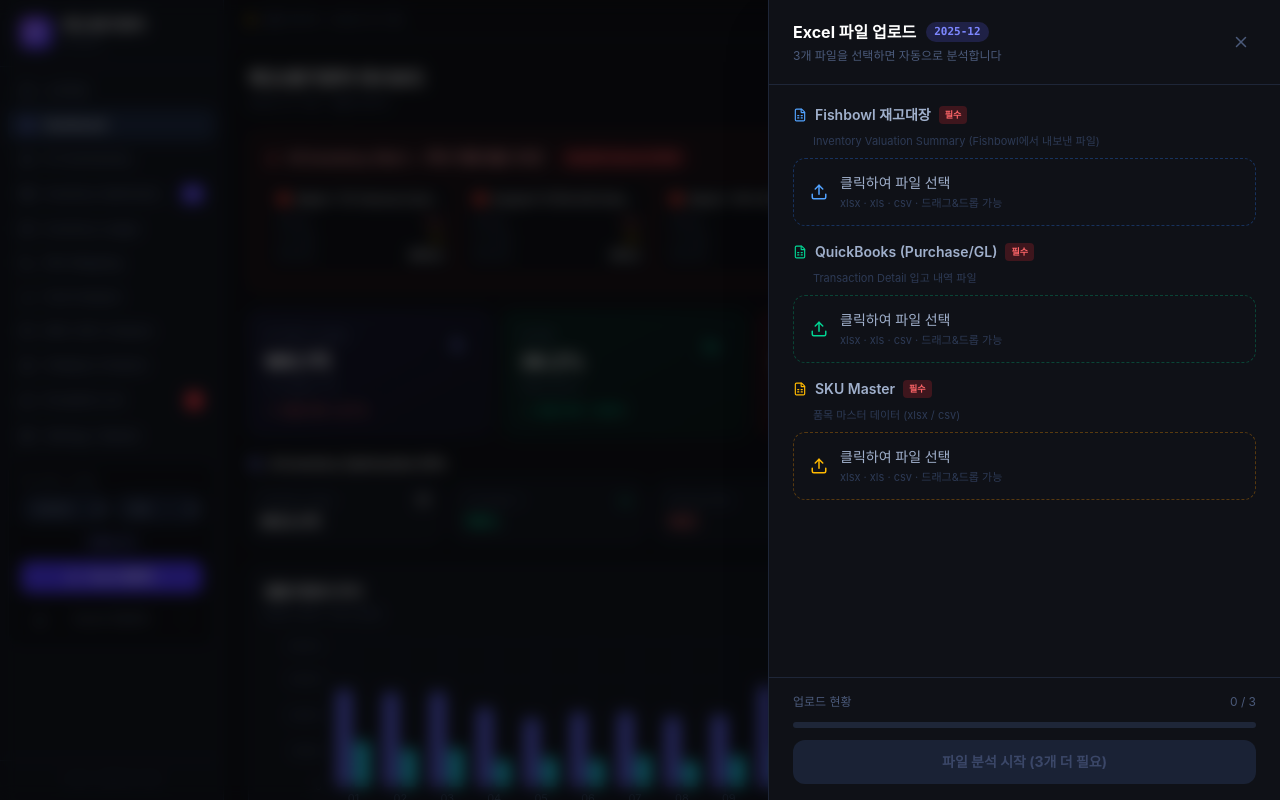
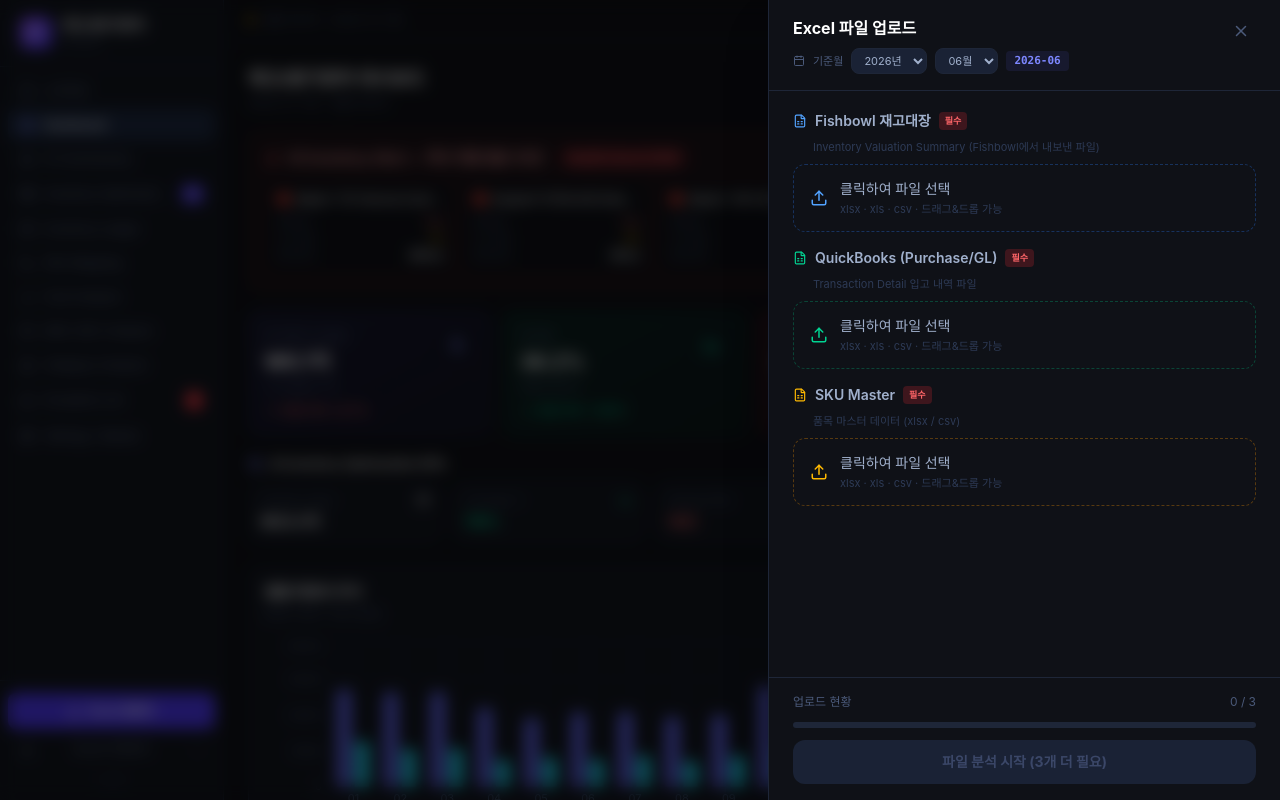
Before and after one commit to fritor-ship-it/inventory-cost-dashboard, a React (Vite) app: page / in a window 1280 px wide. Both pictures are taken after a click on the button "Excel 업로드". Shown: the top 800 px of the page. Built offline with nearby package versions, Linux system fonts and the light colour scheme.

Commit message:
feat: 업로드 기준월을 메인화면에서 제거 → 업로드 모달/다운로드 드롭다운 안으로 이동

```diff
--- a/src/App.jsx
+++ b/src/App.jsx
@@ -14,8 +14,8 @@ import IntroTab from './tabs/IntroTab';
 import SettingsTab from './tabs/SettingsTab';
 import { DataProvider, useData } from './context/DataContext';
 import {
-  downloadQBTemplate, downloadFishbowlTemplate, downloadPhysicalTemplate,
-  downloadSKUMasterTemplate, downloadCostCategoryTemplate, downloadAllTemplates,
+  downloadQBTemplate, downloadFishbowlTemplate,
+  downloadSKUMasterTemplate, downloadAllTemplates,
 } from './utils/templateUtils';
 import { exportInventoryLedger, exportCostAnalysis, exportExceptions } from './utils/exportUtils';
 
@@ -36,27 +36,26 @@ const TAB_COMPONENTS = {
 function AppInner() {
   const [activeTab, setActiveTab] = useState('dashboard');
   const [showUpload, setShowUpload] = useState(false);
-  const [uploadMonth, setUploadMonth] = useState('');
   const { data } = useData();
   const ActiveComponent = TAB_COMPONENTS[activeTab];
 
-  async function handleDownload(key) {
-    const latest = data.monthlySummary?.[data.monthlySummary.length - 1];
+  // key: 다운로드 항목, month: 다운로드 드롭다운에서 선택한 기준월
+  async function handleDownload(key, month) {
+    const exportMonth = month || data.months?.[data.months.length - 1] || '';
     const allRows = data.skuMaster.map(s => {
       const arr = data.inventoryData[s.sku];
       return arr ? { ...s, ...arr[arr.length - 1] } : null;
     }).filter(Boolean);
 
-    if (key === 'all')               downloadAllTemplates();
+    if      (key === 'all')          downloadAllTemplates();
     else if (key === 'qb')           downloadQBTemplate();
     else if (key === 'fishbowl')     downloadFishbowlTemplate();
     else if (key === 'sku')          downloadSKUMasterTemplate();
-    else if (key === 'ledger')       exportInventoryLedger(allRows, latest?.month || '');
+    else if (key === 'ledger')       exportInventoryLedger(allRows, exportMonth);
     else if (key === 'costAnalysis') exportCostAnalysis(data.monthlySummary);
     else if (key === 'exceptions')   exportExceptions(data.exceptions);
     else if (key === 'allResults') {
-      // 전체 결과물 3개 순차 다운로드
-      exportInventoryLedger(allRows, latest?.month || '');
+      exportInventoryLedger(allRows, exportMonth);
       await new Promise(r => setTimeout(r, 300));
       exportCostAnalysis(data.monthlySummary);
       await new Promise(r => setTimeout(r, 300));
@@ -70,11 +69,10 @@ function AppInner() {
         activeTab={activeTab}
         onTabChange={setActiveTab}
         exceptionCount={data.exceptions.filter(e => e.severity === 'high').length}
-        onUpload={(month) => { setUploadMonth(month); setShowUpload(true); }}
+        onUpload={() => setShowUpload(true)}
         onDownload={handleDownload}
       />
       <div className="flex-1 flex flex-col overflow-hidden">
-        {/* 헤더 — 데이터 상태 표시만 */}
         <header className="border-b border-[#1e2638] bg-[#0f1117] px-6 py-3 flex items-center shrink-0">
           <div className="flex items-center gap-2 text-xs">
             <span className={`w-1.5 h-1.5 rounded-full ${data.isDemo ? 'bg-amber-400' : 'bg-emerald-400'}`} />
@@ -88,7 +86,6 @@ function AppInner() {
             )}
           </div>
         </header>
-
         <main className="flex-1 overflow-auto">
           <div className="p-6 max-w-[1400px]">
             <ActiveComponent />
@@ -96,7 +93,7 @@ function AppInner() {
         </main>
       </div>
 
-      {showUpload && <UploadModal onClose={() => setShowUpload(false)} targetMonth={uploadMonth} />}
+      {showUpload && <UploadModal onClose={() => setShowUpload(false)} />}
     </div>
   );
 }
--- a/src/components/Sidebar.jsx
+++ b/src/components/Sidebar.jsx
@@ -19,14 +19,14 @@ const NAV_ITEMS = [
   { id: 'settings',     label: 'Settings / Master',     icon: Settings },
 ];
 
-// 연도 목록 (2023 ~ 내년)
-const currentYear = 2025;
-const YEARS = [2023, 2024, 2025, 2026];
+const YEARS  = [2023, 2024, 2025, 2026];
 const MONTHS = Array.from({ length: 12 }, (_, i) => i + 1);
 
-// ── 다운로드 드롭다운 ─────────────────────────────────────────────────
+// ── 다운로드 드롭다운 (연월 선택 포함) ──────────────────────────────────
 function DownloadMenu({ onDownload }) {
-  const [open, setOpen] = useState(false);
+  const [open, setOpen]   = useState(false);
+  const [year, setYear]   = useState(2026);
+  const [month, setMonth] = useState(6);
   const ref = useRef(null);
 
   useEffect(() => {
@@ -35,30 +35,55 @@ function DownloadMenu({ onDownload }) {
     return () => document.removeEventListener('mousedown', close);
   }, []);
 
+  const selectedMonth = `${year}-${String(month).padStart(2, '0')}`;
+
   const ITEMS = [
     { section: '📋 양식 (Template)', list: [
-      { label: '전체 양식 한번에 (3개)', key: 'all',      accent: true },
+      { label: '전체 양식 한번에 (3개)', key: 'all',        accent: true },
       { label: 'Fishbowl 재고대장 양식', key: 'fishbowl' },
       { label: 'QuickBooks 양식',        key: 'qb' },
       { label: 'SKU Master 양식',        key: 'sku' },
     ]},
     { section: '📊 결과물 (Export)', list: [
       { label: '전체 결과물 한번에 (3개)', key: 'allResults', accent: true },
-      { label: '재고수불부 Excel',         key: 'ledger' },
-      { label: '원가분석 Excel',           key: 'costAnalysis' },
-      { label: '이상항목 리스트 Excel',    key: 'exceptions' },
+      { label: '재고수불부 Excel',          key: 'ledger' },
+      { label: '원가분석 Excel',            key: 'costAnalysis' },
+      { label: '이상항목 리스트 Excel',     key: 'exceptions' },
     ]},
   ];
 
   return (
     <div className="relative" ref={ref}>
       {open && (
-        <div className="absolute bottom-full left-0 mb-1 w-56 bg-[#131720] border border-[#1e2638] rounded-xl shadow-2xl z-50 overflow-hidden">
+        <div className="absolute bottom-full left-0 mb-1 w-60 bg-[#131720] border border-[#1e2638] rounded-xl shadow-2xl z-50 overflow-hidden">
+          {/* 기준월 선택 */}
+          <div className="px-3 py-3 border-b border-[#1e2638] bg-[#0d1018]">
+            <div className="flex items-center gap-1.5 mb-2">
+              <Calendar size={10} className="text-[#4b5a7a]" />
+              <span className="text-[10px] text-[#4b5a7a] font-semibold">기준월 선택</span>
+            </div>
+            <div className="flex gap-1.5">
+              <select value={year} onChange={e => setYear(Number(e.target.value))}
+                className="flex-1 bg-[#1a2235] border border-[#1e2638] text-[#a0b0cc] text-[11px] rounded-lg px-2 py-1.5 outline-none">
+                {YEARS.map(y => <option key={y} value={y}>{y}년</option>)}
+              </select>
+              <select value={month} onChange={e => setMonth(Number(e.target.value))}
+                className="flex-1 bg-[#1a2235] border border-[#1e2638] text-[#a0b0cc] text-[11px] rounded-lg px-2 py-1.5 outline-none">
+                {MONTHS.map(m => <option key={m} value={m}>{String(m).padStart(2,'0')}월</option>)}
+              </select>
+            </div>
+            <div className="mt-1.5 text-center">
+              <span className="text-[10px] font-mono text-indigo-400 bg-indigo-500/10 px-2 py-0.5 rounded">{selectedMonth}</span>
+            </div>
+          </div>
+
+          {/* 다운로드 항목 */}
           {ITEMS.map(({ section, list }) => (
             <div key={section}>
               <div className="px-3 py-1.5 text-[10px] font-semibold text-[#3b4768] bg-[#0f1117] border-b border-[#1e2638]">{section}</div>
               {list.map(({ label, key, accent }) => (
-                <button key={key} onClick={() => { onDownload(key); setOpen(false); }}
+                <button key={key} type="button"
+                  onClick={() => { onDownload(key, selectedMonth); setOpen(false); }}
                   className={`w-full flex items-center gap-2 px-3 py-2 text-xs transition-colors text-left
                     ${accent ? 'text-indigo-400 hover:bg-indigo-500/10 font-semibold' : 'text-[#a0b0cc] hover:bg-[#1a2035] hover:text-white'}`}>
                   {accent
@@ -71,7 +96,8 @@ function DownloadMenu({ onDownload }) {
           ))}
         </div>
       )}
-      <button onClick={() => setOpen(v => !v)}
+
+      <button type="button" onClick={() => setOpen(v => !v)}
         className={`w-full flex items-center gap-2 px-3 py-2 rounded-lg text-xs transition-all
           ${open ? 'bg-[#1e2a42] text-emerald-400' : 'text-[#6b7a9a] hover:bg-[#1a2035] hover:text-[#a0b0cc]'}`}>
         <Download size={14} className={open ? 'text-emerald-400' : ''} />
@@ -84,11 +110,6 @@ function DownloadMenu({ onDownload }) {
 
 // ── 메인 사이드바 ─────────────────────────────────────────────────────
 export default function Sidebar({ activeTab, onTabChange, exceptionCount, onUpload, onDownload }) {
-  const [year, setYear]   = useState(2025);
-  const [month, setMonth] = useState(12);
-
-  const selectedMonth = `${year}-${String(month).padStart(2, '0')}`;
-
   return (
     <aside className="w-56 h-screen bg-[#131720] border-r border-[#1e2638] flex flex-col shrink-0">
 
@@ -108,7 +129,7 @@ export default function Sidebar({ activeTab, onTabChange, exceptionCount, onUplo
         {NAV_ITEMS.map(({ id, label, icon: Icon, badge }) => {
           const isActive = activeTab === id;
           return (
-            <button key={id} onClick={() => onTabChange(id)}
+            <button key={id} type="button" onClick={() => onTabChange(id)}
               className={`w-full flex items-center gap-2.5 px-3 py-2 rounded-lg text-left transition-all
                 ${isActive ? 'bg-[#1e2a42] text-white font-medium' : 'text-[#6b7a9a] hover:bg-[#1a2035] hover:text-[#a0b0cc]'}`}>
               <Icon size={14} className={isActive ? 'text-indigo-400' : ''} />
@@ -124,44 +145,19 @@ export default function Sidebar({ activeTab, onTabChange, exceptionCount, onUplo
         })}
       </nav>
 
-      {/* ── Settings 바로 아래: 연월 + 업로드/다운로드 ── */}
-      <div className="mx-2 border border-[#1e2638] rounded-xl bg-[#0f1117] px-3 py-3 space-y-2.5 shrink-0">
-
-        {/* 연월 선택 */}
-        <div>
-          <div className="flex items-center gap-1.5 mb-1.5">
-            <Calendar size={11} className="text-[#4b5a7a]" />
-            <span className="text-[10px] text-[#4b5a7a] font-medium">업로드 기준월</span>
-          </div>
-          <div className="flex gap-1.5">
-            <select value={year} onChange={e => setYear(Number(e.target.value))}
-              className="flex-1 bg-[#1a2235] border border-[#1e2638] text-[#a0b0cc] text-[11px] rounded-lg px-2 py-1.5 outline-none hover:border-indigo-500/40 transition-colors">
-              {YEARS.map(y => <option key={y} value={y}>{y}년</option>)}
-            </select>
-            <select value={month} onChange={e => setMonth(Number(e.target.value))}
-              className="flex-1 bg-[#1a2235] border border-[#1e2638] text-[#a0b0cc] text-[11px] rounded-lg px-2 py-1.5 outline-none hover:border-indigo-500/40 transition-colors">
-              {MONTHS.map(m => <option key={m} value={m}>{String(m).padStart(2,'0')}월</option>)}
-            </select>
-          </div>
-          <div className="mt-1.5 text-center">
-            <span className="text-[10px] font-mono text-indigo-400 bg-indigo-500/10 px-2 py-0.5 rounded">{selectedMonth}</span>
-          </div>
-        </div>
-
-        {/* 업로드 버튼 */}
-        <button onClick={() => onUpload(selectedMonth)}
-          className="w-full flex items-center justify-center gap-2 py-2 bg-indigo-600 hover:bg-indigo-500 text-white text-xs rounded-lg transition-colors font-semibold">
+      {/* 하단: 업로드 / 다운로드 */}
+      <div className="flex-1" />
+      <div className="px-2 py-3 border-t border-[#1e2638] space-y-1 shrink-0">
+        {/* 업로드 */}
+        <button type="button" onClick={onUpload}
+          className="w-full flex items-center justify-center gap-2 py-2.5 bg-indigo-600 hover:bg-indigo-500 text-white text-xs rounded-lg transition-colors font-semibold">
           <Upload size={13} /> Excel 업로드
         </button>
 
-        {/* 다운로드 드롭다운 */}
+        {/* 다운로드 (연월 포함 드롭다운) */}
         <DownloadMenu onDownload={onDownload} />
-      </div>
 
-      {/* 하단 여백 + 버전 */}
-      <div className="flex-1" />
-      <div className="px-4 py-3 border-t border-[#1e2638] shrink-0">
-        <div className="text-[#2d3a55] text-[10px] text-center">v1.0.0 · {selectedMonth} 기준</div>
+        <div className="text-[#2d3a55] text-[10px] text-center pt-1">v1.0.0</div>
       </div>
     </aside>
   );
--- a/src/components/UploadModal.jsx
+++ b/src/components/UploadModal.jsx
@@ -1,5 +1,8 @@
 import { useState } from 'react';
-import { X, Upload, CheckCircle, AlertCircle, Loader2, FileSpreadsheet, RefreshCw } from 'lucide-react';
+import { X, Upload, CheckCircle, AlertCircle, Loader2, FileSpreadsheet, RefreshCw, Calendar } from 'lucide-react';
+
+const YEARS  = [2023, 2024, 2025, 2026];
+const MONTHS = Array.from({ length: 12 }, (_, i) => i + 1);
 import { processUploadedFiles } from '../utils/parseUtils';
 import { exportInventoryLedger, exportCostAnalysis, exportExceptions } from '../utils/exportUtils';
 import { useData } from '../context/DataContext';
@@ -45,11 +48,15 @@ const C = {
   amber:   { border: 'border-amber-500/30 hover:border-amber-400/60',  icon: 'text-amber-400',   btn: 'bg-amber-500/10 text-amber-400' },
 };
 
-export default function UploadModal({ onClose, targetMonth }) {
+export default function UploadModal({ onClose }) {
   const { loadData, resetToDemo, data } = useData();
-  const [files, setFiles] = useState({});
+  const [files, setFiles]   = useState({});
   const [status, setStatus] = useState('idle');
   const [errorMsg, setErrorMsg] = useState('');
+  const [year,  setYear]  = useState(2026);
+  const [month, setMonth] = useState(6);
+
+  const selectedMonth = `${year}-${String(month).padStart(2, '0')}`;
 
   const uploaded = Object.keys(files).length;
   const allUploaded = FILE_DEFS.every(f => files[f.id]);
@@ -92,24 +99,30 @@ export default function UploadModal({ onClose, targetMonth }) {
       <div className="relative ml-auto w-full max-w-lg h-full bg-[#0f1117] border-l border-[#1e2638] flex flex-col shadow-2xl overflow-hidden">
 
         {/* 헤더 */}
-        <div className="flex items-center justify-between px-6 py-5 border-b border-[#1e2638] shrink-0">
-          <div>
-            <div className="flex items-center gap-2.5">
-              <h2 className="text-white font-bold text-base">Excel 파일 업로드</h2>
-              {targetMonth && (
-                <span className="text-[11px] font-mono font-bold px-2 py-0.5 rounded-full bg-indigo-500/20 text-indigo-400">
-                  {targetMonth}
-                </span>
-              )}
+        <div className="px-6 py-4 border-b border-[#1e2638] shrink-0">
+          <div className="flex items-start justify-between gap-3">
+            <div className="flex-1">
+              <h2 className="text-white font-bold text-base mb-1">Excel 파일 업로드</h2>
+              {/* 기준월 선택 */}
+              <div className="flex items-center gap-2 mt-2">
+                <Calendar size={12} className="text-[#4b5a7a] shrink-0" />
+                <span className="text-[11px] text-[#4b5a7a]">기준월</span>
+                <select value={year} onChange={e => setYear(Number(e.target.value))}
+                  className="bg-[#1a2235] border border-[#1e2638] text-[#a0b0cc] text-[11px] rounded-lg px-2 py-1 outline-none hover:border-indigo-500/40 transition-colors">
+                  {YEARS.map(y => <option key={y} value={y}>{y}년</option>)}
+                </select>
+                <select value={month} onChange={e => setMonth(Number(e.target.value))}
+                  className="bg-[#1a2235] border border-[#1e2638] text-[#a0b0cc] text-[11px] rounded-lg px-2 py-1 outline-none hover:border-indigo-500/40 transition-colors">
+                  {MONTHS.map(m => <option key={m} value={m}>{String(m).padStart(2,'0')}월</option>)}
+                </select>
+                <span className="text-[11px] font-mono font-bold text-indigo-400 bg-indigo-500/10 px-2 py-0.5 rounded">{selectedMonth}</span>
+              </div>
             </div>
-            <p className="text-[#4b5a7a] text-xs mt-1">
-              3개 파일을 선택하면 자동으로 분석합니다
-            </p>
+            <button type="button" onClick={onClose}
+              className="text-[#4b5a7a] hover:text-white p-1.5 rounded-lg hover:bg-[#1a2235] transition-colors shrink-0">
+              <X size={18} />
+            </button>
           </div>
-          <button type="button" onClick={onClose}
-            className="text-[#4b5a7a] hover:text-white p-1.5 rounded-lg hover:bg-[#1a2235] transition-colors">
-            <X size={18} />
-          </button>
         </div>
 
         {/* 파일 업로드 목록 */}
```
